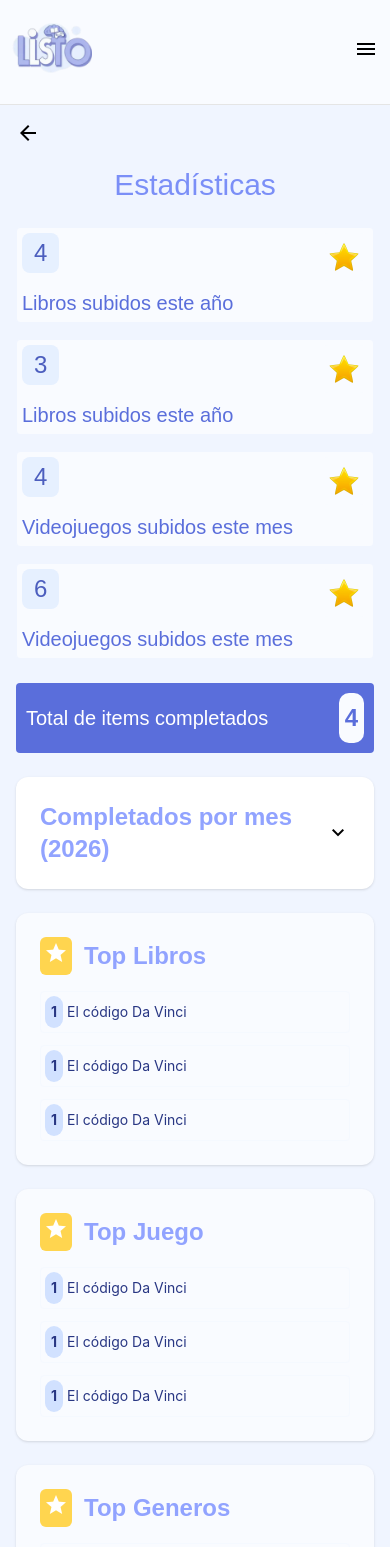
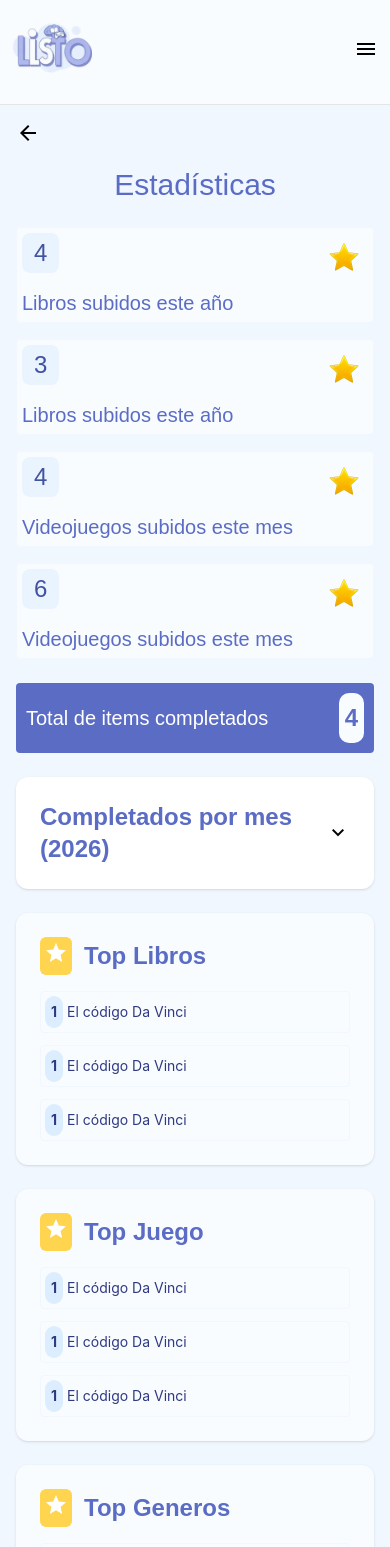
Before and after one commit to egilp04/listO, a React (Vite) app: page /estadisticas in a window 390 px wide. Shown: the top 1547 px of the page. Built offline with nearby package versions, Linux system fonts and the light colour scheme.

Commit message:
cambio de colores modo oscuro loading, navbar, landing

```diff
--- a/src/componentes/Loading.tsx
+++ b/src/componentes/Loading.tsx
@@ -1,6 +1,5 @@
 import React from "react";
 import goatFace from "../assets/img/others/meli_cargando.png";
-import "../styles/Loading.css";
 
 const Loading: React.FC = () => {
   return (
@@ -18,7 +17,7 @@ const Loading: React.FC = () => {
         <div className="absolute bottom-0 left-0 w-6 h-6 bg-blue-600 dark:bg-blue-100 rounded-full shadow-lg" />
       </div>
 
-      <p className="mt-8 text-xl font-bold text-gray-700 animate-pulse">
+      <p className="mt-8 text-xl font-bold text-gray-700 animate-pulse dark:text-primary-50">
         Cargando...
       </p>
     </div>
--- a/src/componentes/tarjetas/cardBiblioteca.tsx
+++ b/src/componentes/tarjetas/cardBiblioteca.tsx
@@ -48,13 +48,13 @@ const CardBiblioteca: React.FC<CardBibliotecaProps> = ({ item }) => {
 
       <div className="flex flex-col gap-2 px-3 pb-3 text-left">
         <div className="flex flex-wrap gap-1.5">
-          <span className="bg-primary-100 text-primary-700 px-2 py-0.5 rounded">
+          <span className="bg-primary-800 text-white dark:bg-primary-50 dark:text-primary-800 px-2 py-0.5 rounded">
             {item.tipo}
           </span>
           {item.generos.map((genero, index) => (
             <span
               key={index}
-              className="bg-primary-100 text-primary-700 px-2 py-0.5 rounded"
+              className="bg-primary-800 text-white dark:bg-primary-50 dark:text-primary-800 px-2 py-0.5 rounded"
             >
               {genero}
             </span>
@@ -84,7 +84,7 @@ const CardBiblioteca: React.FC<CardBibliotecaProps> = ({ item }) => {
 
             <Button
               variant="primario"
-              className="w-full w-auto flex-1 text-sm px-2 !border-transparent !bg-danger-700 hover:!bg-danger-500 dark:!bg-danger-500"
+              className="w-full w-auto flex-1 text-sm px-2 !border-transparent !bg-danger-500 hover:!bg-danger-700 text-black dark:!bg-danger-500"
             >
               Eliminar
             </Button>
--- a/src/componentes/tarjetas/cardLanding.tsx
+++ b/src/componentes/tarjetas/cardLanding.tsx
@@ -16,7 +16,7 @@ const CardLanding: React.FC<CardLandingProps> = ({
       className={`card-landing ${invertido ? "md:flex-row-reverse" : "md:flex-row"} w-full h-auto md:h-[250px] lg:h-[500px]`}
     >
       <div className="flex flex-col flex-1 items-center md:items-start h-full text-center md:text-left p-[30px] md:p-6 lg:p-10 overflow-hidden ">
-        <div className="px-4 py-2 bg-primary-300 dark:bg-primary-600 rounded-lg w-full max-w-[90%] md:max-w-none mb-[30px] md:mb-4 lg:mb-[48px]  text-center ">
+        <div className="px-4 py-2 bg-primary-400 dark:bg-primary-800 rounded-lg w-full max-w-[90%] md:max-w-none mb-[30px] md:mb-4 lg:mb-[48px]  text-center ">
           <h4>{titulo}</h4>
         </div>
 
@@ -25,7 +25,7 @@ const CardLanding: React.FC<CardLandingProps> = ({
         </p>
       </div>
 
-      <div className="flex-1 w-full h-[300px] md:h-full">
+      <div className="bg-primary-600 flex-1 w-full h-[300px] md:h-full">
         <img src={imagen} alt={titulo} className="w-full h-full object-cover" />
       </div>
     </div>
--- a/src/pages/Estadisticas.tsx
+++ b/src/pages/Estadisticas.tsx
@@ -57,7 +57,7 @@ const Estadisticas = () => {
         <CardEstadisticaG texto="Total de items completados" numero={4} />
 
         <div className="bg-white dark:bg-primary-850 rounded-xl p-6 shadow-sm flex justify-between items-center cursor-pointer">
-          <h2 className="text-primary-600 dark:text-primary-50 text-2xl font-bold">
+          <h2 className="text-primary-800 dark:text-primary-50 text-2xl font-bold">
             Completados por mes (2026)
           </h2>
           <span className="material-symbols-outlined text-black text-5xl dark:text-primary-50">
@@ -73,7 +73,7 @@ const Estadisticas = () => {
                   star
                 </span>
               </div>
-              <h3 className="text-primary-600 text-2xl font-bold dark:text-primary-50">
+              <h3 className="text-primary-800 text-2xl font-bold dark:text-primary-50">
                 Top Libros
               </h3>
             </div>
@@ -95,7 +95,7 @@ const Estadisticas = () => {
                   star
                 </span>
               </div>
-              <h3 className="text-primary-600 text-2xl font-bold dark:text-primary-50">
+              <h3 className="text-primary-800 text-2xl font-bold dark:text-primary-50">
                 Top Juego
               </h3>
             </div>
@@ -117,7 +117,7 @@ const Estadisticas = () => {
                   star
                 </span>
               </div>
-              <h3 className="text-primary-600 text-2xl font-bold dark:text-primary-50">
+              <h3 className="text-primary-800 text-2xl font-bold dark:text-primary-50">
                 Top Generos
               </h3>
             </div>
--- a/src/pages/EstadisticasGlobales.tsx
+++ b/src/pages/EstadisticasGlobales.tsx
@@ -61,7 +61,7 @@ const EstadisticasGlobales = () => {
     <div className=" flex flex-col items-center gap-10 md:gap-12 2xl:gap-18 2xl:items-stretch">
       <h2 className="flex justify-center">Estadísticas Globales</h2>
       <div className="shadow-elevation-3 bg-primary-50 dark:bg-primary-850 flex flex-row gap-6 p-4 rounded-sm justify-between items-center w-full">
-        <h3 className="w-full text-primary-700 dark:text-primary-50">
+        <h3 className="w-full text-primary-800 dark:text-primary-50">
           Usuarios registrados por mes: {conteoUsuario}
         </h3>
         <Select
@@ -81,7 +81,7 @@ const EstadisticasGlobales = () => {
         ))}
       </div>
       <div className="w-full flex flex-col items-center justify-center pr-6 pl-6 md:pr-28 md:pl-28 mb-10">
-        <div className="flex flex-col bg-primary-850 p-6 w-full rounded-sm">
+        <div className="flex flex-col bg-primary-800 p-6 w-full rounded-sm">
           <div className="flex flex-row gap-6  justify-center items-center mb-6 md:mb-0">
             <div className=" w-28 flex flex-row gap-2 h-full">
               <img src="/src/assets/img/logo/logo.webp" alt="logo" />
--- a/src/styles/Loading.css
+++ /dev/null
@@ -1,8 +0,0 @@
-@keyframes pulse-scale {
-    0%, 100% { transform: scale(1) rotate(180deg); }
-    50% { transform: scale(1.5) rotate(180deg); }
-}
-
-.animate-pulse-scale {
-    animation: pulse-scale 2s ease-in-out infinite;
-}
--- a/src/styles/base.css
+++ b/src/styles/base.css
@@ -37,19 +37,19 @@
   }
 
   h1 {
-    @apply text-primary-700 font-Titulos font-medium text-4xl md:text-5xl lg:text-7xl dark:text-primary-50;
+    @apply text-primary-800 font-Titulos font-medium text-4xl md:text-5xl lg:text-7xl dark:text-primary-50;
   }
 
   h2 {
-    @apply text-primary-700 font-Titulos font-medium text-3xl md:text-4xl lg:text-5xl  dark:text-primary-50;
+    @apply text-primary-800 font-Titulos font-medium text-3xl md:text-4xl lg:text-5xl  dark:text-primary-50;
   }
 
   h3 {
-    @apply text-primary-700 font-Titulos font-medium text-2xl md:text-3xl lg:text-4xl  dark:text-primary-50;
+    @apply text-primary-800 font-Titulos font-medium text-2xl md:text-3xl lg:text-4xl  dark:text-primary-50;
   }
 
   h4 {
-    @apply text-primary-700 font-Titulos font-medium text-xl md:text-2xl lg:text-3xl  dark:text-primary-50;
+    @apply text-primary-800 font-Titulos font-medium text-xl md:text-2xl lg:text-3xl  dark:text-primary-50;
   }
 
   span {
@@ -81,6 +81,6 @@
   }
 
   *::-webkit-scrollbar-thumb:hover {
-    @apply bg-primary-700  dark:text-primary-1000;
+    @apply bg-primary-800  dark:text-primary-1000;
   }
 }
--- a/src/styles/components.css
+++ b/src/styles/components.css
@@ -39,7 +39,7 @@
 
   .card-landing {
     @apply flex flex-col items-center bg-primary-50 rounded-xl overflow-hidden border border-neutral-200 mx-auto w-full hover:shadow-elevation-3
-    dark:bg-primary-850 dark:border-primary-1000;
+    dark:bg-primary-900 dark:border-primary-1000;
   }
 
   .card-estadistica-g {
@@ -248,4 +248,17 @@
     @apply bg-white p-6 md:p-8 rounded-xl shadow-sm flex flex-col md:flex-row items-center gap-4
     dark:bg-primary-900 dark:text-primary-50;
   }
+  @keyframes pulse-scale {
+    0%,
+    100% {
+      transform: scale(1) rotate(180deg);
+    }
+    50% {
+      transform: scale(1.5) rotate(180deg);
+    }
+  }
+
+  .animate-pulse-scale {
+    animation: pulse-scale 2s ease-in-out infinite;
+  }
 }
--- a/src/styles/theme.css
+++ b/src/styles/theme.css
@@ -3,22 +3,22 @@
   --color-white: #ffffff;
 
   --color-primary-1100: #050616;
-  --color-primary-1050: #0f122e;
-  --color-primary-1000: #1a1e4a;
-  --color-primary-975: #20265c;
-  --color-primary-950: #262e6e;
-  --color-primary-900: #283683;
-  --color-primary-850: #4c5ebe;
-  --color-primary-800: #5a6edb;
-  --color-primary-750: #6b7ee0;
-  --color-primary-700: #7b8ff7;
-  --color-primary-600: #91a3ff;
-  --color-primary-500: #adc8ff;
-  --color-primary-400: #d1e1ff;
-  --color-primary-300: #e6f0ff;
-  --color-primary-200: #f0f5ff;
-  --color-primary-100: #f5f9ff;
-  --color-primary-50: #f9fbff;
+  --color-primary-1050: #0d102b;
+  --color-primary-1000: #14183d;
+  --color-primary-975: #1c2254;
+  --color-primary-950: #252d6a;
+  --color-primary-900: #2e3981;
+  --color-primary-850: #4252a1;
+  --color-primary-800: #5b6cc5;
+  --color-primary-750: #717fe2;
+  --color-primary-700: #8993ff;
+  --color-primary-600: #93acff;
+  --color-primary-500: #accbff;
+  --color-primary-400: #dbedff;
+  --color-primary-300: #eaf4ff;
+  --color-primary-200: #f0f7ff;
+  --color-primary-100: #f0f7ff;
+  --color-primary-50: #f9fcff;
 
   --color-auxiliary-700: #ff5c2e;
   --color-auxiliary-600: #ff805c;
```
Also changed, not shown: src/componentes/Table.tsx (+5 -7 lines).
